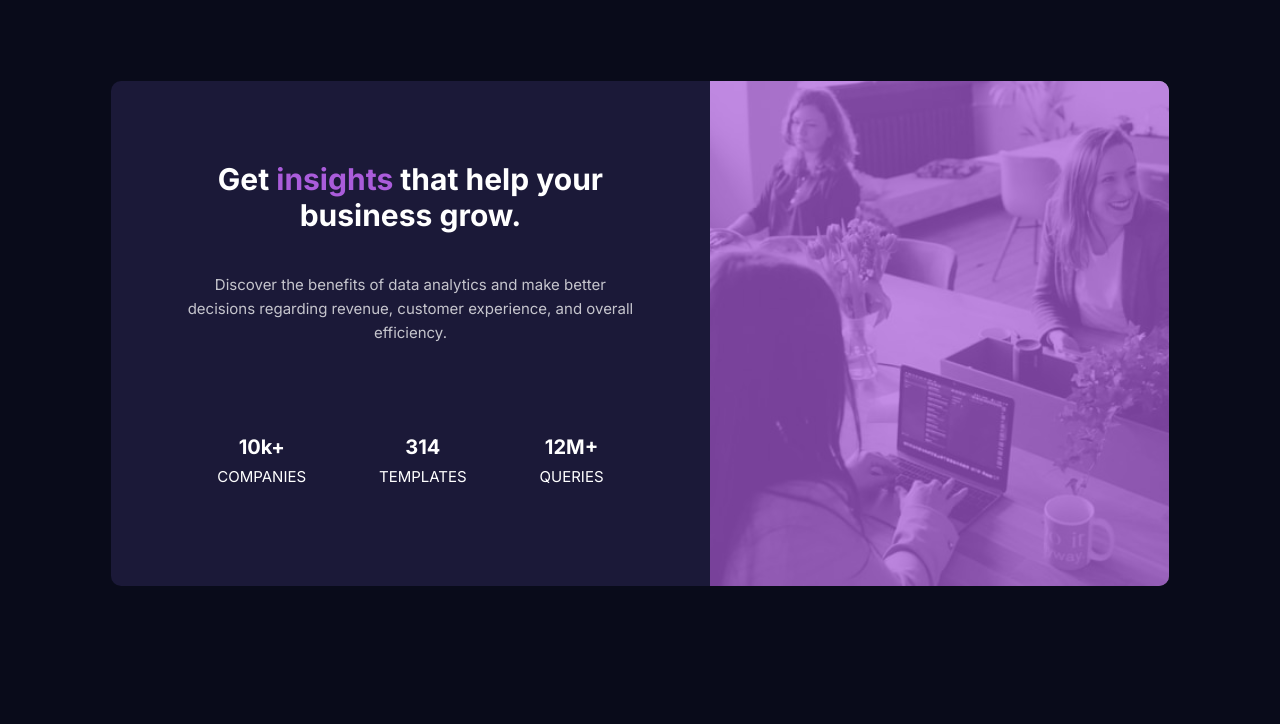
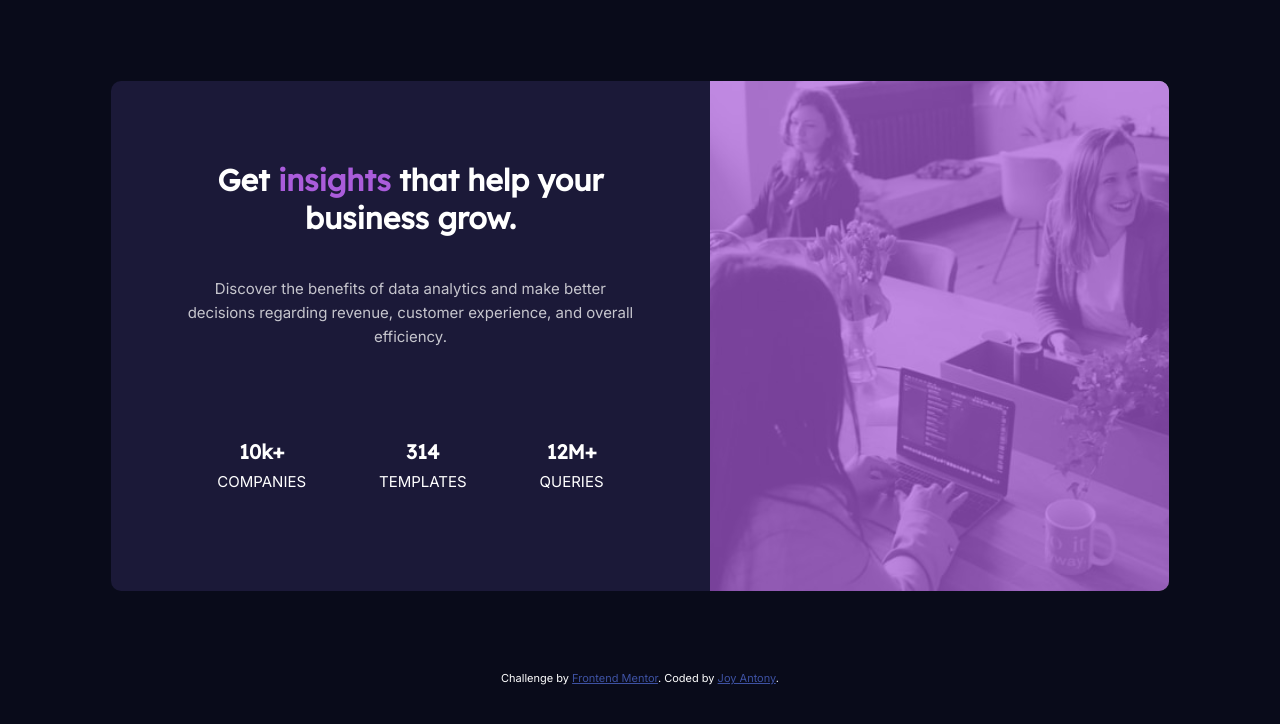
Before and after one commit to joyantony/stats-preview, a plain HTML site: page index.html in a window 1280 px wide. Drawn offline with Linux system fonts and the light colour scheme.

Commit message:
final commit

```diff
--- a/index.html
+++ b/index.html
@@ -45,19 +45,9 @@
       </div>
     </div>
   </div>
-
-  <!-- Get insights that help your business grow.
-
-  Discover the benefits of data analytics and make better decisions regarding revenue, customer
-  experience, and overall efficiency.
-
-  10k+ companies
-  314 templates
-  12m+ queries -->
-
-  <!-- <div class="attribution">
+  <div class="attribution">
     Challenge by <a href="https://www.frontendmentor.io?ref=challenge" target="_blank">Frontend Mentor</a>.
     Coded by <a href="#">Joy Antony</a>.
-  </div> -->
+  </div>
 </body>
 </html>
--- a/style.css
+++ b/style.css
@@ -42,6 +42,7 @@ html, body{
     margin-top: 0;
     margin-bottom: 0;
     font-weight: 700;
+    font-family: "Lexend Deca", sans-serif;
 }
 
 .card-heading-color{
@@ -63,6 +64,7 @@ html, body{
     list-style-type: none;
     font-weight: 700;
     font-size: 20px;
+    font-family: "Lexend Deca", sans-serif;
 }
 
 .card-showcase .showcase-item-detail{
@@ -70,9 +72,17 @@ html, body{
     font-weight: 100;
     margin-top: 8px;
     margin-bottom: 20px;
+    font-family: "Inter", sans-serif;
     text-transform: uppercase;
     font-size: 15px;
+}
 
+.attribution{
+    font-size: 11px; text-align: center;
+    padding-bottom: 20px;
+}
+.attribution a{
+    color: hsl(277, 64%, 61%);
 }
 
 @media only screen and (min-width: 768px) {
```
